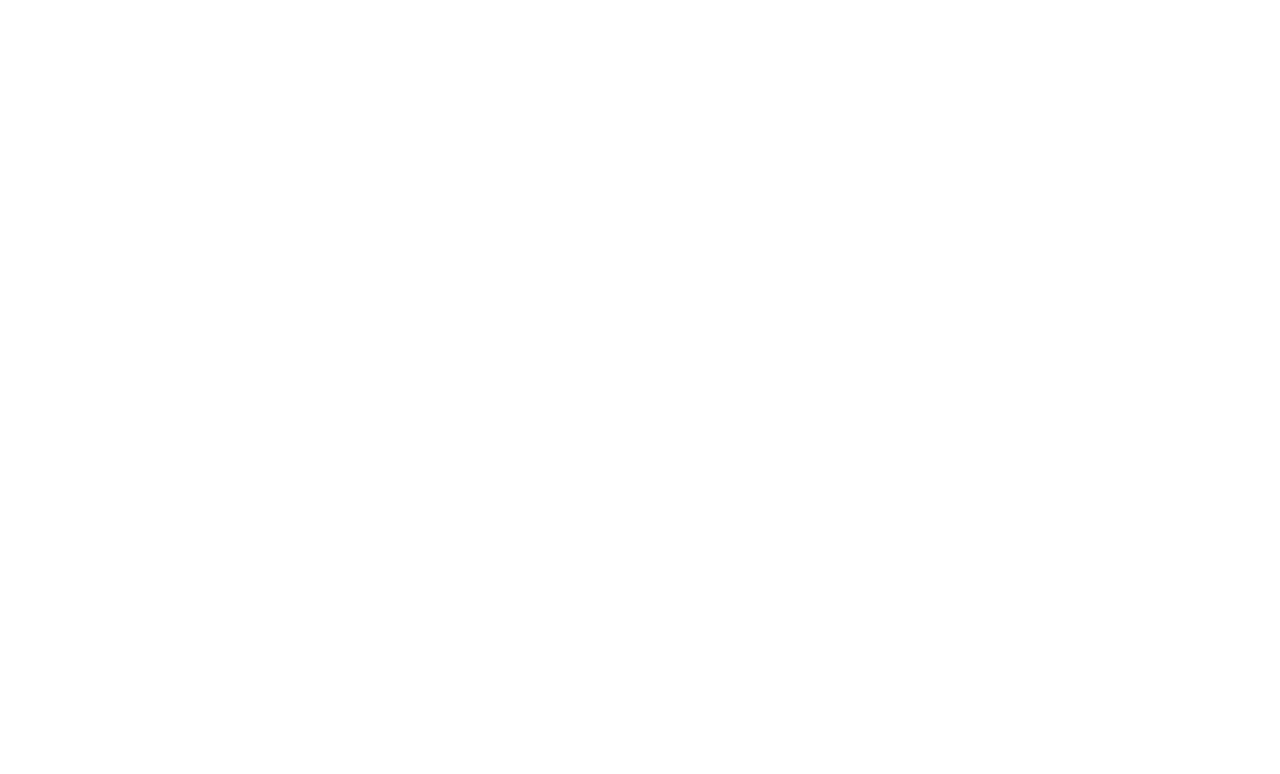
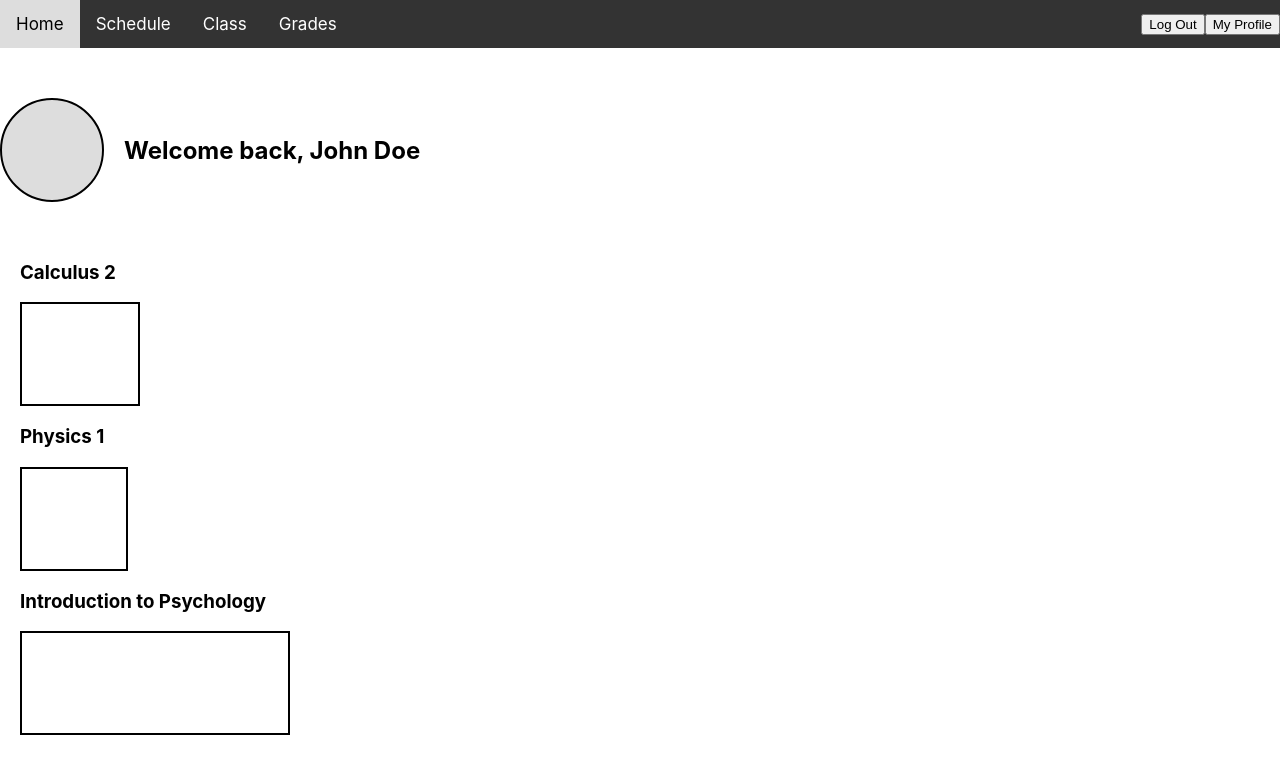
Before and after one commit to cen4010-sp23-g05/ModuLearnReact, a React (Create React App) app in the folder modulearnreact/: page / in a window 1280 px wide. Before the commit this address had no page. Shown: the top 774 px of the page. Built offline with nearby package versions, Linux system fonts and the light colour scheme.

Commit message:
Changed component to element

```diff
--- a/modulearnreact/src/App.js
+++ b/modulearnreact/src/App.js
@@ -4,7 +4,7 @@
 const App = () => (
     <BrowserRouter>
       <Routes>
-        <Route path="/pages/Home" component={Home}/>
+        <Route path="/" element={<Home/>}/>
       </Routes>
     </BrowserRouter>
   );
```
